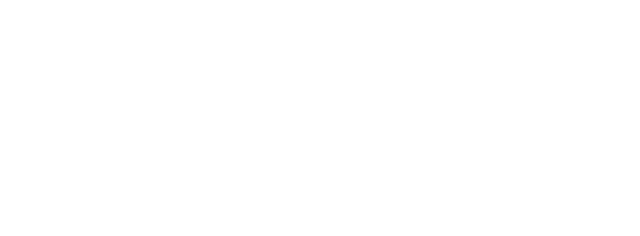
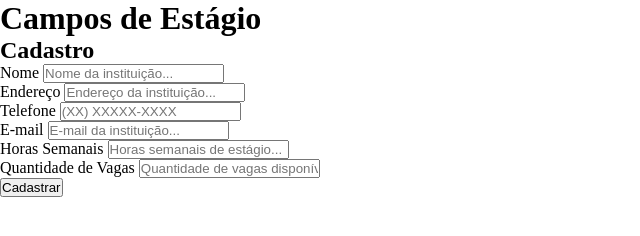
Before and after one commit to RogherSoares/projetoExtensao, a plain HTML site: page index.html in a window 1280 px wide. Shown: the whole page, without its empty margins (0-640 px from the left). Drawn offline with Linux system fonts and the light colour scheme.

Commit message:
estrutura incial do formulario

```diff
--- a/index.html
+++ b/index.html
@@ -7,6 +7,36 @@
     <title>Campos de Estágio</title>
 </head>
 <body>
+    <h1>Campos de Estágio</h1>
+
+    <h2>Cadastro</h2>
+    <form>
+        <div class="inputbox">
+            <label for="nome">Nome</label>
+            <input type="text" id="nome" placeholder="Nome da instituição..." required>
+        </div>
+        <div class="inputbox">
+            <label for="endereco">Endereço</label>
+            <input type="text" id="endereco" placeholder="Endereço da instituição..." required>
+        </div>
+        <div class="inputbox">
+            <label for="telefone">Telefone</label>
+            <input type="tel" id="telefone" placeholder="(XX) XXXXX-XXXX" required>
+        </div>
+        <div class="inputbox">
+            <label for="email">E-mail</label>
+            <input type="email" id="email" placeholder="E-mail da instituição..." required>
+        </div>
+        <div class="inputbox">
+            <label for="horas">Horas Semanais</label>
+            <input type="text" id="horas" placeholder="Horas semanais de estágio..." required>
+        </div>
+        <div class="inputbox">
+            <label for="vagas">Quantidade de Vagas</label>
+            <input type="text" id="vagas" placeholder="Quantidade de vagas disponíveis..." required>
+        </div>
+        <button type="submit">Cadastrar</button>
+    </form>
 
     <script src="script.js"></script>
 </body>
```
